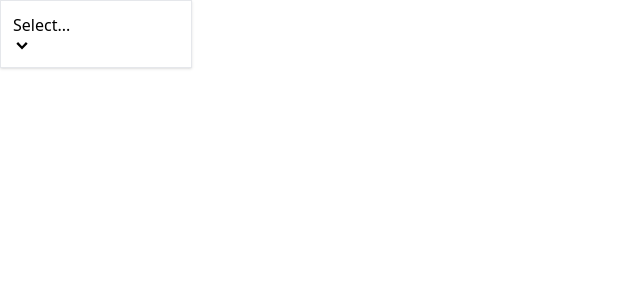
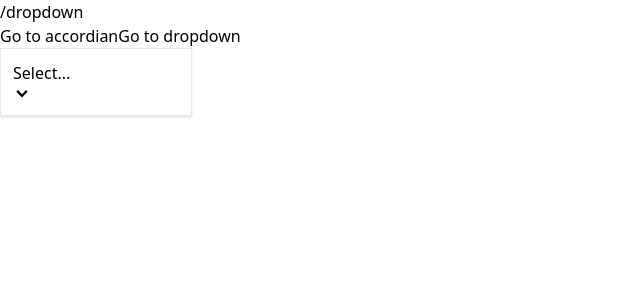
Before and after one commit to AnmolTutejaGitHub/learning-react, a React (Create React App) app in the folder comps/: page /dropdown in a window 1280 px wide. Shown: the top 300 px of the page, without its empty margins (0-640 px from the left). Built offline with nearby package versions, Linux system fonts and the light colour scheme.

Commit message:
learnt navigation in react

```diff
--- a/comps/src/App.js
+++ b/comps/src/App.js
@@ -1,30 +1,26 @@
-import { useState } from 'react';
-import Dropdown from './Components/Dropdown';
+import Link from './Components/Link';
+import Route from './Components/Route';
+import AccordianPage from './pages/AccordionPage';
+import DropdownPage from './pages/DropdownPage';
 
 function App() {
-    const [selection, setSelection] = useState(null);
+    return (
+        <div>
+            <Link to="/accordian">Go to accordian</Link>
+            <Link to="/dropdown">Go to dropdown</Link>
+            <div>
 
-    const handleSelect = (option) => {
-        setSelection(option);
-    };
+                {/* // if currpath is accordian then it will render else not  */}
+                <Route path="/accordian">
+                    <AccordianPage />
+                </Route>
 
-    const options = [
-        {
-            label: 'Red',
-            value: 'red'
-        },
-
-        {
-            label: 'Green',
-            value: 'green'
-        },
-
-        {
-            label: 'Blue',
-            value: 'blue'
-        }
-    ]
-    return <Dropdown options={options} value={selection} onChange={handleSelect} />
+                <Route path="/dropdown">
+                    <DropdownPage></DropdownPage>
+                </Route>
+            </div>
+        </div>
+    );
 }
 
 export default App;
--- /dev/null
+++ b/comps/src/Components/Link.js
@@ -0,0 +1,15 @@
+import { useContext } from "react";
+import NavigationContext from "../Context/navigation";
+
+function Link({ to, children }) {
+    const { navigate } = useContext(NavigationContext);
+    const handleClick = (event) => {
+        if (event.metaKey || event.ctrlKey) return; //command(meta) for mac and ctrl for windowns is pressed while link is clicked it will open in new tab
+
+        event.preventDefault();
+        navigate(to);
+    };
+
+    return <a href={to} onClick={handleClick}>{children}</a>
+}
+export default Link;
--- /dev/null
+++ b/comps/src/Components/Route.js
@@ -0,0 +1,15 @@
+import { useContext } from "react";
+import NavigationContext from "../Context/navigation";
+
+function Route({ path, children }) {
+    const { currentPath } = useContext(NavigationContext);
+
+    if (path == currentPath) {
+        return children;
+    }
+
+    return null;
+}
+export default Route;
+
+// if current path === our path we return its children else we dont render that component
--- /dev/null
+++ b/comps/src/Context/navigation.js
@@ -0,0 +1,40 @@
+import { createContext, useState, useEffect } from "react";
+
+const NavigationContext = createContext();
+
+function NavigationProvider({ children }) {
+    // will have vars we want to share using context amd function related to them
+    const [currentPath, setCurrentPath] = useState(window.location.pathname);
+
+    //whenever user clicks forward/backwards we need tov listen for popstate event
+    useEffect(() => {
+
+        // called whenever popstate changes
+        const handler = () => {
+            //just updating the url when user presses forward and backward
+            setCurrentPath(window.location.pathname);
+        }
+        window.addEventListener('popstate', handler);
+
+
+        //cleanup function
+        return () => {
+            window.removeEventListener('popstate', handler);
+        }
+    }, []);
+
+    const navigate = (to) => {
+        window.history.pushState({}, '', to);
+        setCurrentPath(to);
+    }
+
+
+
+
+    return (<NavigationContext.Provider value={{ currentPath, navigate }}>
+        {currentPath}
+        {children}
+    </NavigationContext.Provider>);
+};
+export { NavigationProvider };
+export default NavigationContext;
--- a/comps/src/index.js
+++ b/comps/src/index.js
@@ -2,8 +2,15 @@ import './index.css';
 import React from 'react';
 import ReactDOM from 'react-dom/client';
 import App from './App';
+import { NavigationProvider } from './Context/navigation';
 
 const element = document.getElementById("root");
 const root = ReactDOM.createRoot(element);
 
-root.render(<App />);
+root.render(
+    //provider --> exporting our context
+    // App can use our context
+    <NavigationProvider>
+        <App />
+    </NavigationProvider>
+);
--- /dev/null
+++ b/comps/src/pages/DropdownPage.js
@@ -0,0 +1,30 @@
+import { useState } from 'react';
+import Dropdown from '../Components/Dropdown';
+
+function DropdownPage() {
+    const [selection, setSelection] = useState(null);
+
+    const handleSelect = (option) => {
+        setSelection(option);
+    };
+
+    const options = [
+        {
+            label: 'Red',
+            value: 'red'
+        },
+
+        {
+            label: 'Green',
+            value: 'green'
+        },
+
+        {
+            label: 'Blue',
+            value: 'blue'
+        }
+    ]
+    return <Dropdown options={options} value={selection} onChange={handleSelect} />
+}
+
+export default DropdownPage;
```
